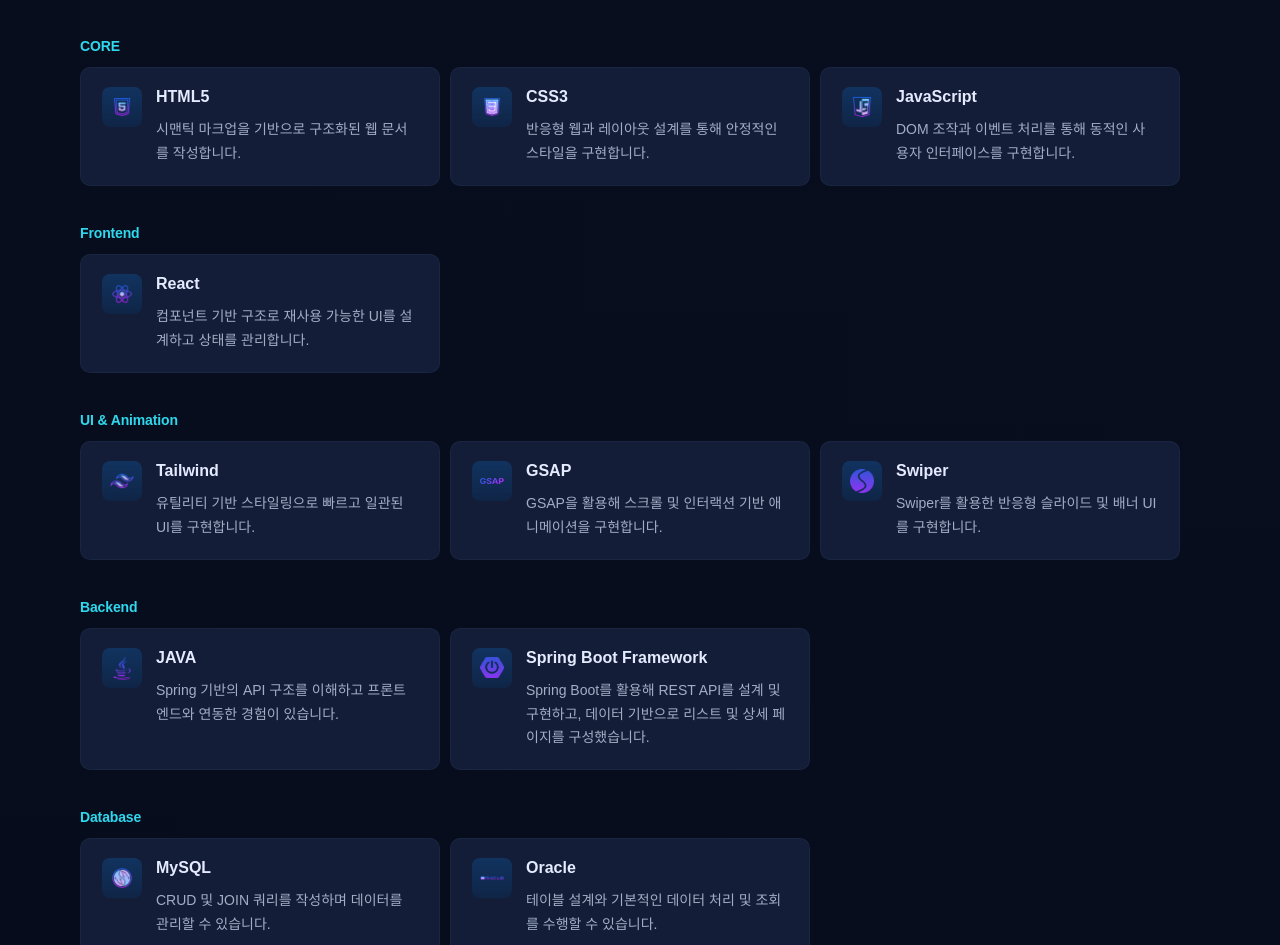
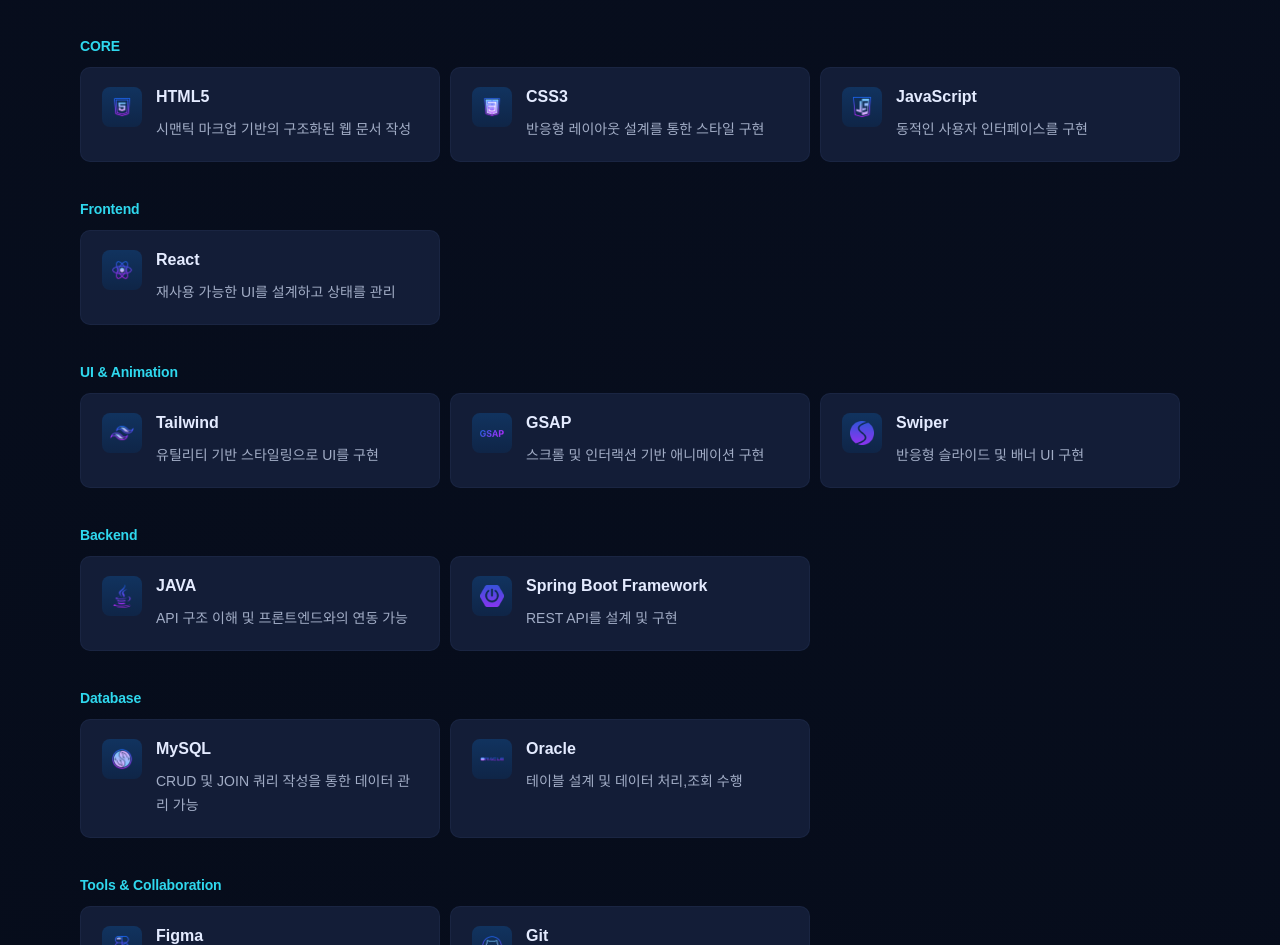
Before and after one commit to Parkhunsang/portFolioSite, a React (Vite) app in the folder portFolio/: page / in a window 1280 px wide. Shown: the part 1927-2872 px from the top of the page. Built offline with nearby package versions, Linux system fonts and the light colour scheme; a web font is replaced by a local one.

Commit message:
텍스트 내용 길이 수정

```diff
--- a/portFolio/src/data/skills.js
+++ b/portFolio/src/data/skills.js
@@ -20,19 +20,17 @@
       {
         icon: html5Icon,
         title: "HTML5",
-        description: "시맨틱 마크업을 기반으로 구조화된 웹 문서를 작성합니다.",
+        description: "시맨틱 마크업 기반의 구조화된 웹 문서 작성",
       },
       {
         icon: css3Icon,
         title: "CSS3",
-        description:
-          "반응형 웹과 레이아웃 설계를 통해 안정적인 스타일을 구현합니다.",
+        description: "반응형 레이아웃 설계를 통한 스타일 구현",
       },
       {
         icon: javascriptIcon,
         title: "JavaScript",
-        description:
-          "DOM 조작과 이벤트 처리를 통해 동적인 사용자 인터페이스를 구현합니다.",
+        description: "동적인 사용자 인터페이스를 구현",
       },
     ],
   },
@@ -43,8 +41,7 @@
       {
         icon: reactIcon,
         title: "React",
-        description:
-          "컴포넌트 기반 구조로 재사용 가능한 UI를 설계하고 상태를 관리합니다.",
+        description: "재사용 가능한 UI를 설계하고 상태를 관리",
       },
     ],
   },
@@ -55,20 +52,17 @@
       {
         icon: tailwindIcon,
         title: "Tailwind",
-        description:
-          "유틸리티 기반 스타일링으로 빠르고 일관된 UI를 구현합니다.",
+        description: "유틸리티 기반 스타일링으로 UI를 구현",
       },
       {
         icon: gsapIcon,
         title: "GSAP",
-        description:
-          "GSAP을 활용해 스크롤 및 인터랙션 기반 애니메이션을 구현합니다.",
+        description: "스크롤 및 인터랙션 기반 애니메이션 구현",
       },
       {
         icon: swiperIcon,
         title: "Swiper",
-        description:
-          "Swiper를 활용한 반응형 슬라이드 및 배너 UI를 구현합니다.",
+        description: "반응형 슬라이드 및 배너 UI 구현",
       },
     ],
   },
@@ -79,14 +73,12 @@
       {
         icon: javaIcon,
         title: "JAVA",
-        description:
-          "Spring 기반의 API 구조를 이해하고 프론트엔드와 연동한 경험이 있습니다.",
+        description: "API 구조 이해 및 프론트엔드와의 연동 가능",
       },
       {
         icon: springBootIcon,
         title: "Spring Boot Framework",
-        description:
-          "Spring Boot를 활용해 REST API를 설계 및 구현하고, 데이터 기반으로 리스트 및 상세 페이지를 구성했습니다.",
+        description: "REST API를 설계 및 구현",
       },
     ],
   },
@@ -97,14 +89,12 @@
       {
         icon: mysqlIcon,
         title: "MySQL",
-        description:
-          "CRUD 및 JOIN 쿼리를 작성하며 데이터를 관리할 수 있습니다.",
+        description: "CRUD 및 JOIN 쿼리 작성을 통한 데이터 관리 가능",
       },
       {
         icon: oracleIcon,
         title: "Oracle",
-        description:
-          "테이블 설계와 기본적인 데이터 처리 및 조회를 수행할 수 있습니다.",
+        description: "테이블 설계 및 데이터 처리,조회 수행",
       },
     ],
   },
@@ -115,14 +105,12 @@
       {
         icon: figmaIcon,
         title: "Figma",
-        description:
-          "디자인 시안을 기반으로 UI를 구현하고 협업에 활용합니다.",
+        description: "디자인 시안을 기반으로 UI를 구현",
       },
       {
         icon: gitIcon,
         title: "Git",
-        description:
-          "Git을 활용한 버전 관리와 협업 workflow를 이해하고 사용합니다.",
+        description: "버전 관리와 협업 workflow를 이해하고 사용",
       },
     ],
   },
--- a/portFolio/src/styles/about.css
+++ b/portFolio/src/styles/about.css
@@ -52,12 +52,6 @@
 
 .about__body > p:last-child {
   margin-bottom: 24px;
-}
-
-.about__quote,
-.about__highlight {
-  color: #dfe7ff;
-  font-weight: 700;
 }
 
 .education-grid {
```
